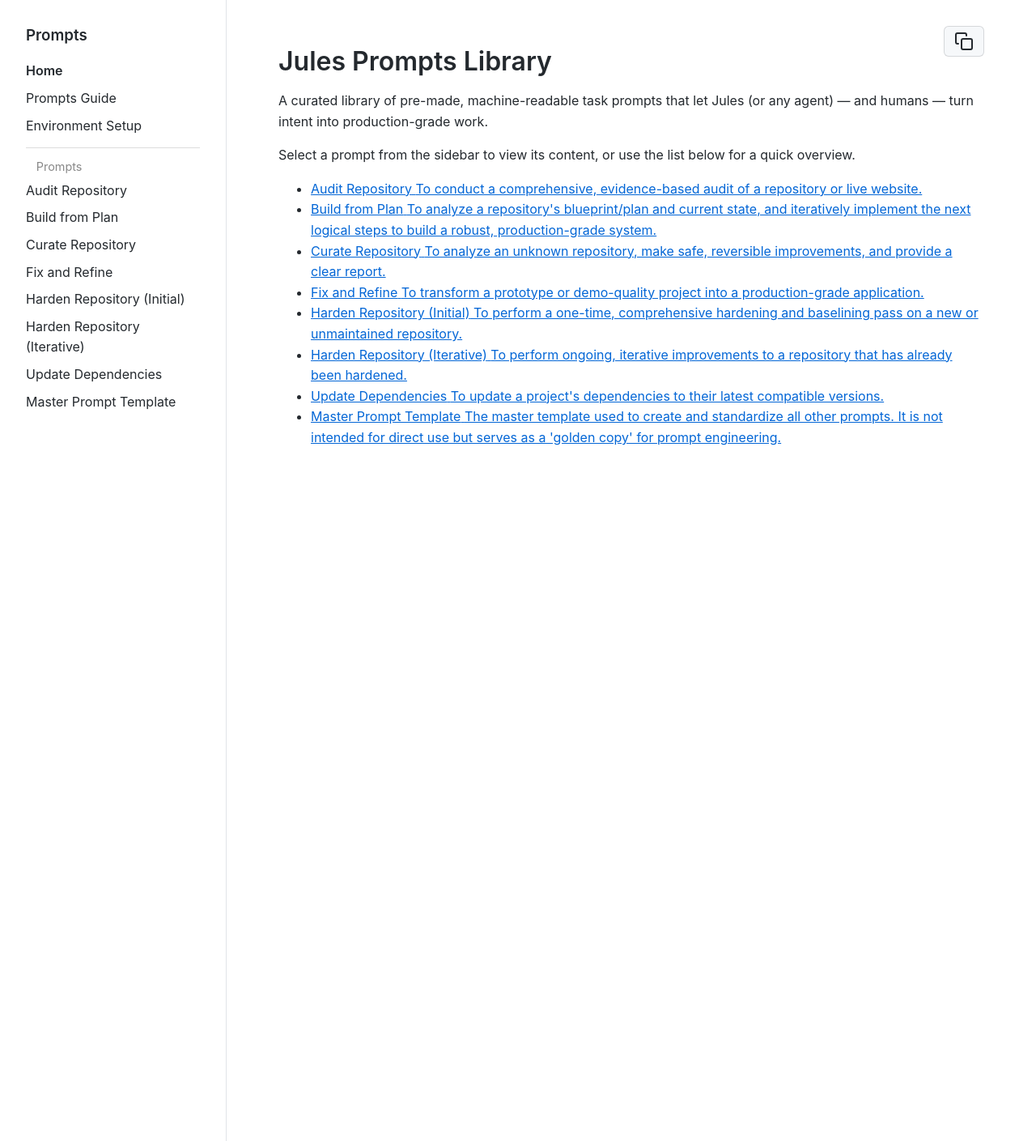
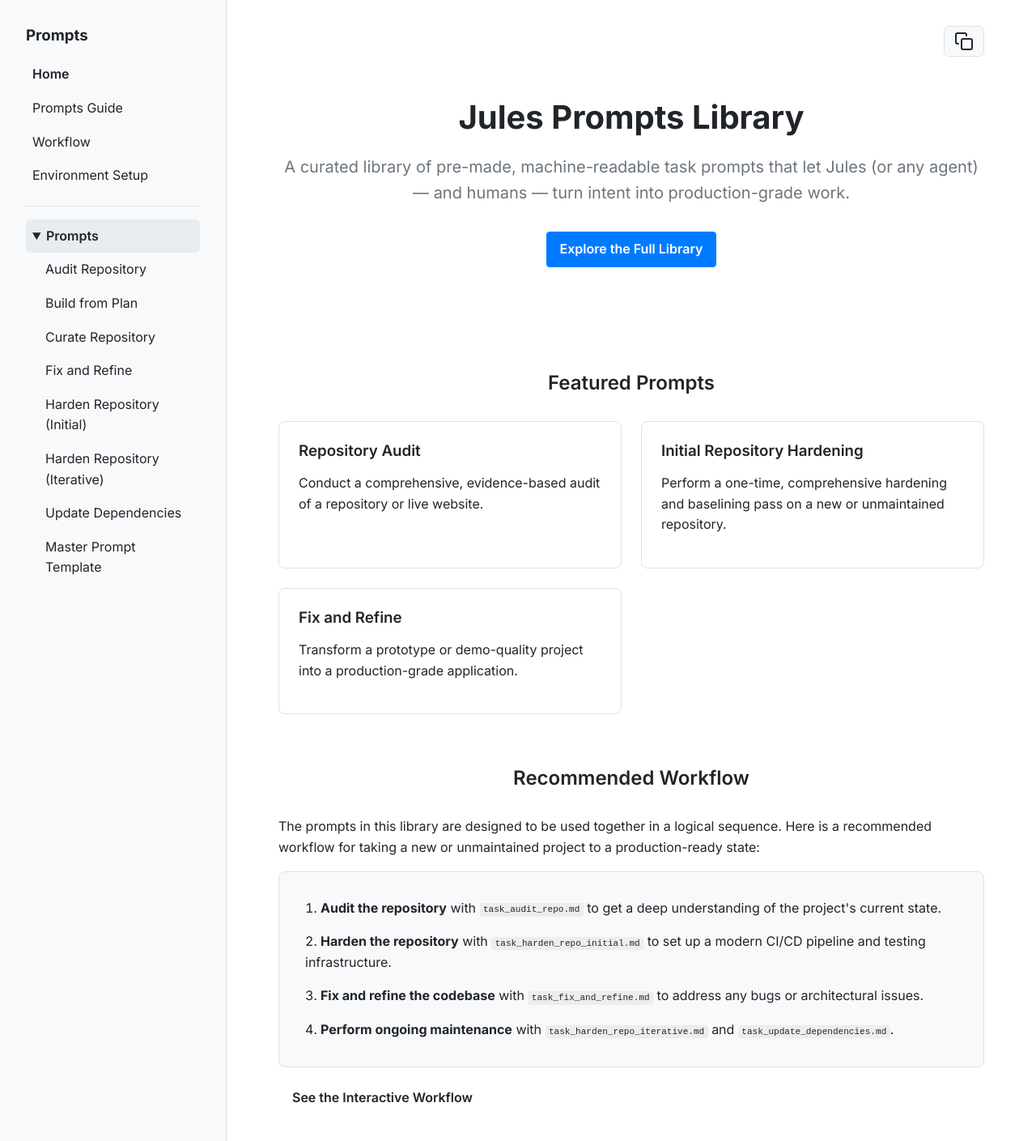
Before and after one commit to melbinjp/jules-prompts, a Jekyll site: the page built from index.html, in a window 1280 px wide. Shown: the whole page at 81% size. Built offline with Jekyll 4.4.1, drawn with Linux system fonts in a browser that asks for light colours.

Commit message:
feat: Complete UI/UX Redesign of Prompt Library Website
This commit implements a comprehensive overhaul of the website's UI and UX to create a more modern, engaging, and user-friendly experience.

The key improvements include:

- **Homepage Redesign:** The homepage has been transformed from a simple list of links into a dashboard-style layout featuring a hero section, "Featured Prompts" cards, and a summary of the recommended workflow.

- **New Interactive Workflow Page:** A new `workflow.html` page has been created to visually represent the recommended workflow for using the prompts. This makes the process much clearer for users.

- **Improved Navigation:** The sidebar navigation has been enhanced with a collapsible section for the prompts, making it cleaner and more scalable.

- **Modern Visual Design:** A new, modern visual design has been implemented across the entire site. This includes:
  - A new, highly readable font ("Inter").
  - A professional color palette.
  - Improved typography and spacing.
  - A complete refactoring of the CSS to use modern best practices like CSS variables.

- **Enhanced Prompt Pages:** The individual prompt pages have been structurally improved to provide a clearer separation between the prompt's metadata and its content.

These changes address the user's request to analyze and improve the repository's UI/UX, resulting in a more professional and effective documentation website.

```diff
--- a/_includes/head.html
+++ b/_includes/head.html
@@ -3,4 +3,7 @@
 <meta name="viewport" content="width=device-width, initial-scale=1">
 <title>{{ page.title | default: site.title | default: "Jules Prompts" }}</title>
 <script src="https://cdn.jsdelivr.net/npm/@hotwired/turbo@8.0.13/dist/turbo.es2017-umd.js" defer></script>
+<link rel="preconnect" href="https://fonts.googleapis.com">
+<link rel="preconnect" href="https://fonts.gstatic.com" crossorigin>
+<link href="https://fonts.googleapis.com/css2?family=Inter:wght@400;600;700&display=swap" rel="stylesheet">
 <link rel="stylesheet" href="{{ "/assets/css/style.css" | relative_url }}">
--- a/_layouts/default.html
+++ b/_layouts/default.html
@@ -11,13 +11,17 @@
       <ul class="file-tree">
         <li><a href="{{ '/index.html' | relative_url }}" style="font-weight: 600;">Home</a></li>
         <li><a href="{{ '/PROMPTS_GUIDE.html' | relative_url }}">Prompts Guide</a></li>
+        <li><a href="{{ '/workflow.html' | relative_url }}">Workflow</a></li>
         <li><a href="{{ '/ENVIRONMENT_SETUP.html' | relative_url }}">Environment Setup</a></li>
-        <li class="separator" style="margin-top: 10px; border-top: 1px solid #ddd; padding-top: 10px;">
-            <span style="font-size: 0.9em; color: #888; padding-left: 0.8rem;">Prompts</span>
-        </li>
+        <li class="separator"></li>
+        <details class="collapsible-section" open>
+          <summary>Prompts</summary>
+          <ul class="file-tree-sub">
             {%- for prompt in site.prompts -%}
               <li><a href="{{ prompt.url | relative_url }}">{{ prompt.title }}</a></li>
             {%- endfor -%}
+          </ul>
+        </details>
       </ul>
     </nav>
 
@@ -27,12 +31,15 @@
       </button>
       <main id="main-content">
         {% if page.title and page.collection == 'prompts' %}
+          <div class="prompt-page-header">
             <header class="prompt-header">
               <h1>{{ page.title }}</h1>
               {% if page.description %}
                 <p class="description">{{ page.description }}</p>
               {% endif %}
             </header>
+            <hr class="prompt-header-divider">
+          </div>
         {% endif %}
         {{ content }}
       </main>
--- a/assets/css/style.scss
+++ b/assets/css/style.scss
@@ -1,85 +1,23 @@
 ---
 ---
 
-body {
-  font-family: -apple-system, BlinkMacSystemFont, "Segoe UI", Helvetica, Arial, sans-serif, "Apple Color Emoji", "Segoe UI Emoji";
-  line-height: 1.6;
-  color: #24292e;
-  margin: 0;
+// 1. Variables
+:root {
+  --font-family-sans: "Inter", -apple-system, BlinkMacSystemFont, "Segoe UI", Helvetica, Arial, sans-serif, "Apple Color Emoji", "Segoe UI Emoji";
+  --primary-color: #007bff;
+  --text-color: #212529;
+  --body-bg: #ffffff;
+  --subtle-bg: #f8f9fa;
+  --border-color: #dee2e6;
 }
 
-.page-wrapper {
-  display: flex;
-  height: 100vh;
-}
-
-.sidebar {
-  width: 280px;
-  min-width: 280px;
-  border-right: 1px solid #e1e4e8;
-  padding: 2rem;
-  height: 100%;
-  overflow-y: auto;
-  box-sizing: border-box;
-}
-
-.sidebar h3 {
-  margin-top: 0;
-}
-
-.file-tree {
-  list-style: none;
-  padding-left: 0;
-}
-
-.file-tree li a {
-  display: block;
-  padding-top: 4px;
-  padding-bottom: 4px;
-  padding-right: 8px;
-  border-radius: 4px;
-  text-decoration: none;
-  color: #24292e;
-  transition: all 0.2s ease-in-out;
-}
-
-.file-tree li a:hover {
-  background-color: #f6f8fa;
-}
-
-.file-tree li a.active {
-  background-color: #f0f0f0;
-  color: #000000;
-  font-weight: 600;
-  box-shadow: 0 1px 3px rgba(0,0,0,0.12), 0 1px 2px rgba(0,0,0,0.24);
-}
-
-.container {
-  position: relative;
-  flex-grow: 1;
-  padding: 2rem 4rem;
-  overflow-y: auto;
-  box-sizing: border-box;
-}
-
-#copy-button {
-  position: absolute;
-  top: 2rem;
-  right: 4rem;
-  background: #f6f8fa;
-  border: 1px solid rgba(27,31,35,.15);
-  border-radius: 6px;
-  padding: 6px 12px;
-  cursor: pointer;
-  color: #24292e;
-}
-
-#copy-button:hover {
-  background-color: #f3f4f6;
-}
-
-#copy-button svg {
-  vertical-align: middle;
+// 2. Base Styles
+body {
+  font-family: var(--font-family-sans);
+  line-height: 1.6;
+  color: var(--text-color);
+  background-color: var(--body-bg);
+  margin: 0;
 }
 
 h1, h2, h3, h4, h5, h6 {
@@ -90,12 +28,17 @@
 }
 
 a {
-  color: #0366d6;
+  color: var(--primary-color);
+  text-decoration: none;
+}
+a:hover {
+  text-decoration: underline;
 }
 
 pre {
-  background-color: #f6f8fa;
-  border-radius: 3px;
+  background-color: var(--subtle-bg);
+  border: 1px solid var(--border-color);
+  border-radius: 6px;
   font-size: 85%;
   line-height: 1.45;
   overflow: auto;
@@ -113,7 +56,265 @@
 pre > code {
   background-color: transparent;
   border-radius: 0;
+  border: 0;
   font-size: 100%;
   margin: 0;
   padding: 0;
 }
+
+// 3. Layout
+.page-wrapper {
+  display: flex;
+  height: 100vh;
+}
+
+.sidebar {
+  width: 280px;
+  min-width: 280px;
+  border-right: 1px solid var(--border-color);
+  padding: 2rem;
+  height: 100%;
+  overflow-y: auto;
+  box-sizing: border-box;
+  background-color: var(--subtle-bg);
+}
+
+.container {
+  position: relative;
+  flex-grow: 1;
+  padding: 2rem 4rem;
+  overflow-y: auto;
+  box-sizing: border-box;
+}
+
+// 4. Sidebar Navigation
+.sidebar h3 {
+  margin-top: 0;
+  font-weight: 700;
+}
+
+.file-tree {
+  list-style: none;
+  padding-left: 0;
+  margin-top: 1rem;
+}
+
+.file-tree li a {
+  display: block;
+  padding: 8px;
+  border-radius: 6px;
+  text-decoration: none;
+  color: var(--text-color);
+  transition: all 0.2s ease-in-out;
+}
+
+.file-tree li a:hover {
+  background-color: #e9ecef;
+}
+
+.file-tree li a.active {
+  background-color: var(--primary-color);
+  color: white;
+  font-weight: 600;
+  box-shadow: none;
+}
+
+.separator {
+  margin: 1rem 0;
+  border-top: 1px solid var(--border-color);
+}
+
+.collapsible-section summary {
+  cursor: pointer;
+  font-weight: 600;
+  padding: 8px;
+  border-radius: 6px;
+}
+.collapsible-section summary:hover {
+  background-color: #e9ecef;
+}
+.collapsible-section[open] > summary {
+  background-color: #e9ecef;
+}
+
+.file-tree-sub {
+  list-style: none;
+  padding-left: 1rem;
+}
+
+// 5. Homepage
+.home .hero {
+  text-align: center;
+  padding: 4rem 0;
+}
+.home .hero h1 {
+  font-size: 2.5rem;
+  font-weight: 700;
+}
+.home .hero .tagline {
+  font-size: 1.25rem;
+  color: #6c757d;
+  margin-bottom: 2rem;
+}
+
+.btn {
+  display: inline-block;
+  font-weight: 600;
+  color: var(--text-color);
+  text-align: center;
+  vertical-align: middle;
+  cursor: pointer;
+  background-color: transparent;
+  border: 1px solid transparent;
+  padding: 0.5rem 1rem;
+  font-size: 1rem;
+  border-radius: 0.25rem;
+  text-decoration: none;
+  transition: all 0.2s ease-in-out;
+}
+.btn-primary {
+  color: #fff;
+  background-color: var(--primary-color);
+  border-color: var(--primary-color);
+}
+.btn-primary:hover {
+  background-color: #0069d9;
+  border-color: #0062cc;
+  text-decoration: none;
+}
+
+.featured-prompts, .workflow-section {
+  margin-top: 4rem;
+}
+.featured-prompts h2, .workflow-section h2 {
+  text-align: center;
+  margin-bottom: 2rem;
+}
+
+.prompt-cards {
+  display: grid;
+  grid-template-columns: repeat(auto-fit, minmax(300px, 1fr));
+  gap: 1.5rem;
+}
+
+.card {
+  border: 1px solid var(--border-color);
+  border-radius: 8px;
+  padding: 1.5rem;
+  transition: all 0.2s ease-in-out;
+}
+.card:hover {
+  transform: translateY(-5px);
+  box-shadow: 0 4px 12px rgba(0,0,0,0.1);
+}
+.card h3 {
+  margin-top: 0;
+}
+.card h3 a {
+  text-decoration: none;
+  color: var(--text-color);
+}
+.card h3 a:hover {
+  text-decoration: underline;
+}
+
+.workflow-steps {
+  list-style-position: inside;
+  background-color: var(--subtle-bg);
+  border: 1px solid var(--border-color);
+  border-radius: 8px;
+  padding: 2rem;
+}
+.workflow-steps li {
+  margin-bottom: 1rem;
+}
+.workflow-steps li:last-child {
+  margin-bottom: 0;
+}
+
+// 6. Prompt Page
+.prompt-page-header {
+  margin-bottom: 2rem;
+}
+.prompt-header h1 {
+  font-size: 2rem;
+  margin-top: 0;
+}
+.prompt-header .description {
+  font-size: 1.2rem;
+  color: #6c757d;
+}
+.prompt-header-divider {
+  border: 0;
+  border-top: 1px solid var(--border-color);
+  margin-top: 1.5rem;
+}
+
+// 7. Utility
+#copy-button {
+  position: absolute;
+  top: 2rem;
+  right: 4rem;
+  background: var(--subtle-bg);
+  border: 1px solid var(--border-color);
+  border-radius: 6px;
+  padding: 6px 12px;
+  cursor: pointer;
+  color: var(--text-color);
+}
+#copy-button:hover {
+  background-color: #e9ecef;
+}
+#copy-button svg {
+  vertical-align: middle;
+}
+
+// 8. Workflow Page
+.workflow-page .description {
+  font-size: 1.2rem;
+  color: #6c757d;
+  text-align: center;
+  margin-bottom: 3rem;
+}
+
+.workflow-flowchart {
+  display: flex;
+  flex-direction: column;
+  align-items: center;
+}
+
+.workflow-step {
+  display: flex;
+  align-items: center;
+  background-color: var(--subtle-bg);
+  border: 1px solid var(--border-color);
+  border-radius: 8px;
+  padding: 1.5rem;
+  width: 100%;
+  max-width: 700px;
+}
+
+.workflow-step .step-number {
+  font-size: 2rem;
+  font-weight: 700;
+  color: var(--primary-color);
+  margin-right: 1.5rem;
+  background-color: #e6f2ff;
+  border-radius: 50%;
+  width: 50px;
+  height: 50px;
+  display: flex;
+  align-items: center;
+  justify-content: center;
+  flex-shrink: 0;
+}
+
+.workflow-step .step-content h3 {
+  margin-top: 0;
+}
+
+.arrow-down {
+  font-size: 2rem;
+  color: var(--border-color);
+  margin: 1rem 0;
+}
--- a/index.html
+++ b/index.html
@@ -4,18 +4,40 @@
 ---
 
 <div class="home">
-  <h1>Jules Prompts Library</h1>
-  <p>A curated library of pre-made, machine-readable task prompts that let Jules (or any agent) — and humans — turn intent into production-grade work.</p>
-  <p>Select a prompt from the sidebar to view its content, or use the list below for a quick overview.</p>
+  <div class="hero">
+    <h1>Jules Prompts Library</h1>
+    <p class="tagline">A curated library of pre-made, machine-readable task prompts that let Jules (or any agent) — and humans — turn intent into production-grade work.</p>
+    <a href="{{ '/PROMPTS_GUIDE.html' | relative_url }}" class="btn btn-primary">Explore the Full Library</a>
+  </div>
 
-  <ul class="prompt-list">
-    {% for prompt in site.prompts %}
-      <li>
-        <a href="{{ prompt.url | relative_url }}">
-          <span class="prompt-title">{{ prompt.title }}</span>
-          <span class="prompt-description">{{ prompt.description }}</span>
-        </a>
-      </li>
-    {% endfor %}
-  </ul>
+  <div class="featured-prompts">
+    <h2>Featured Prompts</h2>
+    <div class="prompt-cards">
+      <div class="card">
+        <h3><a href="{{ site.baseurl }}{% link _prompts/task_audit_repo.md %}">Repository Audit</a></h3>
+        <p>Conduct a comprehensive, evidence-based audit of a repository or live website.</p>
+      </div>
+      <div class="card">
+        <h3><a href="{{ site.baseurl }}{% link _prompts/task_harden_repo_initial.md %}">Initial Repository Hardening</a></h3>
+        <p>Perform a one-time, comprehensive hardening and baselining pass on a new or unmaintained repository.</p>
+      </div>
+      <div class="card">
+        <h3><a href="{{ site.baseurl }}{% link _prompts/task_fix_and_refine.md %}">Fix and Refine</a></h3>
+        <p>Transform a prototype or demo-quality project into a production-grade application.</p>
+      </div>
+    </div>
+  </div>
+
+  <div class="workflow-section">
+    <h2>Recommended Workflow</h2>
+    <p>The prompts in this library are designed to be used together in a logical sequence. Here is a recommended workflow for taking a new or unmaintained project to a production-ready state:</p>
+    <ol class="workflow-steps">
+      <li><strong>Audit the repository</strong> with <code>task_audit_repo.md</code> to get a deep understanding of the project's current state.</li>
+      <li><strong>Harden the repository</strong> with <code>task_harden_repo_initial.md</code> to set up a modern CI/CD pipeline and testing infrastructure.</li>
+      <li><strong>Fix and refine the codebase</strong> with <code>task_fix_and_refine.md</code> to address any bugs or architectural issues.</li>
+      <li><strong>Perform ongoing maintenance</strong> with <code>task_harden_repo_iterative.md</code> and <code>task_update_dependencies.md</code>.</li>
+    </ol>
+    <a href="{{ '/workflow.html' | relative_url }}" class="btn">See the Interactive Workflow</a>
+  </div>
+
 </div>
```
Also changed, not shown: workflow.html (added, +43 -0 lines). Lines whose indentation alone changed are shown as unchanged.
